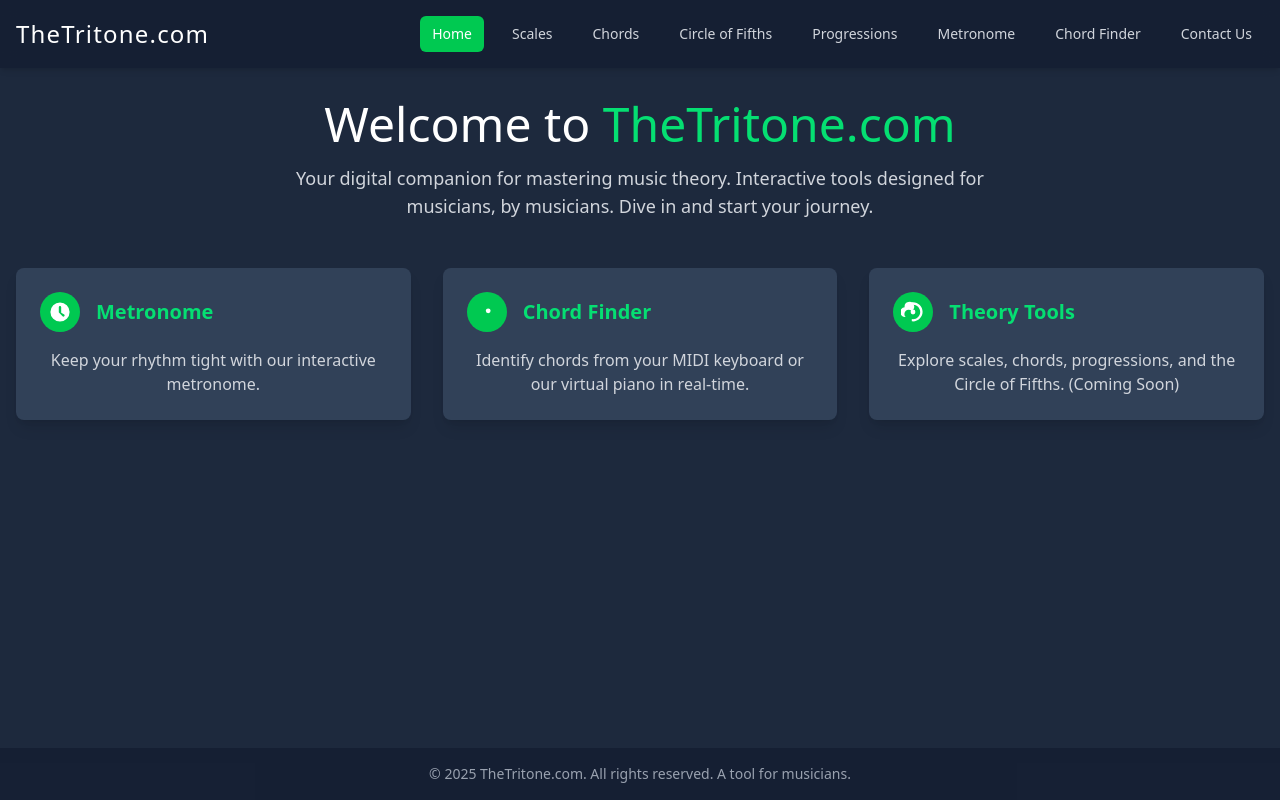
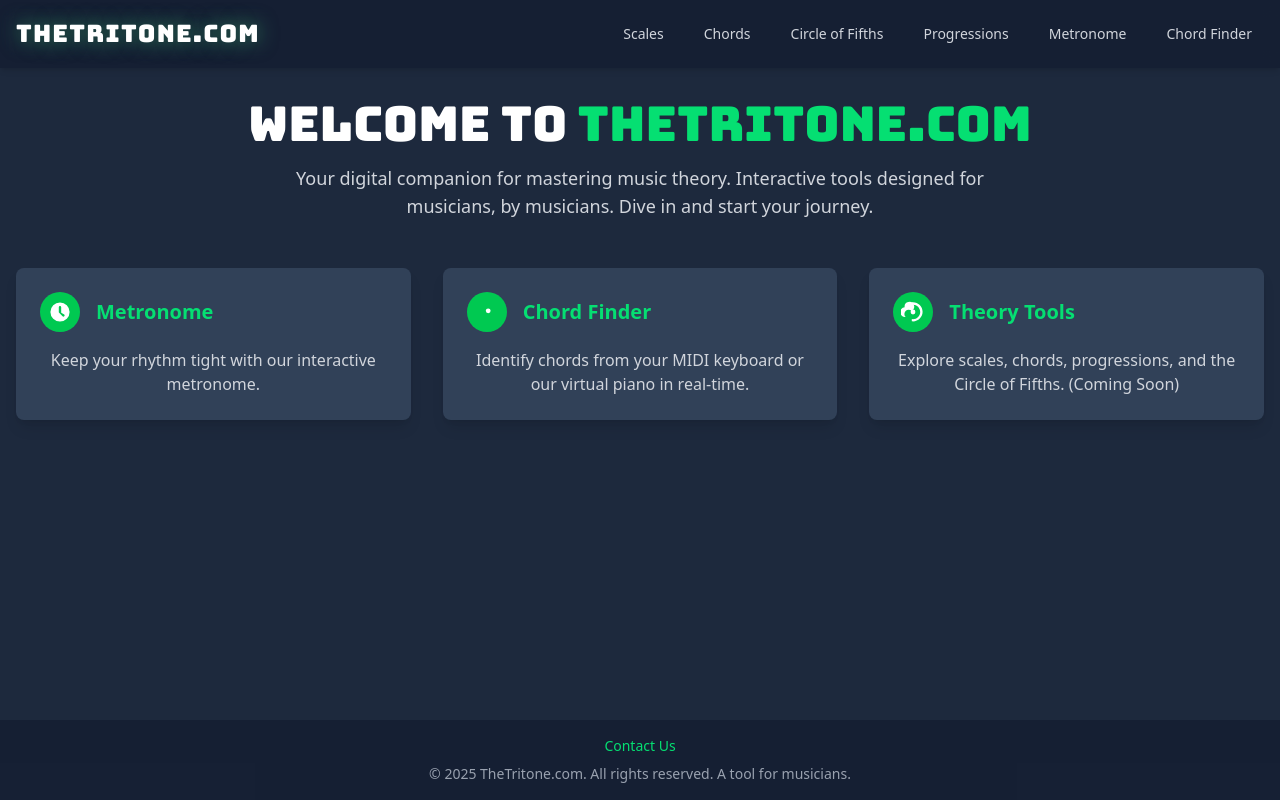
Before and after one commit to calivalverde/tt-client, a React (Vite) app: page / in a window 1280 px wide. Built offline with nearby package versions, Linux system fonts and the light colour scheme.

Commit message:
Changes on styles + robots.txt file added.

```diff
--- a/index.html
+++ b/index.html
@@ -4,8 +4,14 @@
     <meta charset="UTF-8" />
     <link rel="icon" type="image/svg+xml" href="/vite.svg" />
     <meta name="viewport" content="width=device-width, initial-scale=1.0" />
+    <link rel="preconnect" href="https://fonts.googleapis.com" />
+    <link rel="preconnect" href="https://fonts.gstatic.com" crossorigin />
+    <link
+      href="https://fonts.googleapis.com/css2?family=Bungee&family=Roboto:wght@300;400;500;700&family=VT323&display=swap"
+      rel="stylesheet"
+    />
     <link href="/src/style.css" rel="stylesheet" />
-    <title>client2</title>
+    <title>The Tritone - Music Theory Learning</title>
   </head>
   <body>
     <div id="root"></div>
--- a/src/components/Footer.jsx
+++ b/src/components/Footer.jsx
@@ -1,11 +1,19 @@
 
 import React from 'react';
+import { Link } from 'react-router';
 
 function Footer() {
   return (
     <footer className="bg-slate-900/50 text-center py-4 mt-8">
       <div className="container mx-auto px-4 text-sm text-gray-400">
-        &copy; {new Date().getFullYear()} TheTritone.com. All rights reserved. A tool for musicians.
+        <div className="mb-2">
+          <Link to="/contact" className="text-green-400 hover:text-green-300 transition-colors">
+            Contact Us
+          </Link>
+        </div>
+        <div>
+          &copy; {new Date().getFullYear()} TheTritone.com. All rights reserved. A tool for musicians.
+        </div>
       </div>
     </footer>
   );
--- a/src/components/Header.jsx
+++ b/src/components/Header.jsx
@@ -11,6 +11,10 @@ function Header() {
             <Link
               to="/"
               className="text-white hover:text-green-400 transition-colors"
+              style={{
+                fontFamily: "Bungee, sans-serif",
+                textShadow: "0 0 20px hsl(142 69% 58% / .5)",
+              }}
             >
               TheTritone.com
             </Link>
--- a/src/components/NavMenu.jsx
+++ b/src/components/NavMenu.jsx
@@ -40,14 +40,12 @@ const NavMenu = () => {
   const [isOpen, setIsOpen] = useState(false)
 
   const navItems = [
-    { label: "Home", path: "/" },
     { label: "Scales", path: "/scales" },
     { label: "Chords", path: "/chords" },
     { label: "Circle of Fifths", path: "/circle-of-fifths" },
     { label: "Progressions", path: "/progressions" },
     { label: "Metronome", path: "/metronome" },
     { label: "Chord Finder", path: "/chord-finder" },
-    { label: "Contact Us", path: "/contact" },
   ]
 
   const linkClass = "px-3 py-2 rounded-md text-sm font-medium transition-colors"
--- a/src/styles.css
+++ b/src/styles.css
@@ -1,5 +1,159 @@
 @import "tailwindcss";
 
-body {
-  font-family: "Roboto", sans-serif;
+@layer base {
+  body {
+    font-family: "Roboto", sans-serif;
+  }
 }
+
+@layer utilities {
+  .font-bungee {
+    font-family: "Bungee", sans-serif;
+  }
+
+  .font-vt323 {
+    font-family: "VT323", monospace;
+  }
+}
+
+@layer components {
+  /* Buttons */
+  .btn-primary {
+    background: linear-gradient(135deg, hsl(142 69% 58%), hsl(142 69% 48%));
+    color: white;
+    padding: 0.75rem 1.5rem;
+    border-radius: 0.5rem;
+    font-weight: 500;
+    transition: all 0.3s ease;
+    border: none;
+    cursor: pointer;
+    box-shadow: 0 4px 6px rgba(0, 0, 0, 0.3);
+  }
+
+  .btn-primary:hover {
+    background: linear-gradient(135deg, hsl(142 69% 68%), hsl(142 69% 58%));
+    transform: translateY(-2px);
+    box-shadow: 0 6px 12px rgba(74, 222, 128, 0.4);
+  }
+
+  .btn-primary:active {
+    transform: translateY(0);
+    box-shadow: 0 2px 4px rgba(0, 0, 0, 0.3);
+  }
+
+  .btn-secondary {
+    background: transparent;
+    color: hsl(142 69% 58%);
+    padding: 0.75rem 1.5rem;
+    border-radius: 0.5rem;
+    font-weight: 500;
+    transition: all 0.3s ease;
+    border: 2px solid hsl(142 69% 58%);
+    cursor: pointer;
+  }
+
+  .btn-secondary:hover {
+    background: hsl(142 69% 58% / 0.1);
+    border-color: hsl(142 69% 68%);
+    color: hsl(142 69% 68%);
+    transform: translateY(-2px);
+  }
+
+  .btn-secondary:active {
+    transform: translateY(0);
+  }
+
+  /* Links */
+  .link {
+    color: hsl(142 69% 58%);
+    text-decoration: none;
+    transition: all 0.2s ease;
+    position: relative;
+  }
+
+  .link:hover {
+    color: hsl(142 69% 68%);
+  }
+
+  .link-underline {
+    color: hsl(142 69% 58%);
+    text-decoration: none;
+    transition: all 0.2s ease;
+    position: relative;
+  }
+
+  .link-underline::after {
+    content: "";
+    position: absolute;
+    bottom: -2px;
+    left: 0;
+    width: 0;
+    height: 2px;
+    background: hsl(142 69% 58%);
+    transition: width 0.3s ease;
+  }
+
+  .link-underline:hover::after {
+    width: 100%;
+  }
+
+  .link-underline:hover {
+    color: hsl(142 69% 68%);
+  }
+
+  /* Boxes / Cards */
+  .box {
+    background: hsl(217 33% 17% / 0.6);
+    border: 2px solid hsl(217 33% 25%);
+    border-radius: 1rem;
+    padding: 2rem;
+    transition: all 0.3s ease;
+    backdrop-filter: blur(10px);
+  }
+
+  .box:hover {
+    border-color: hsl(142 69% 58%);
+    transform: translateY(-4px);
+    box-shadow: 0 8px 24px rgba(74, 222, 128, 0.2);
+    background: hsl(217 33% 17% / 0.8);
+  }
+
+  .box-green {
+    background: hsl(217 33% 17% / 0.6);
+    border: 2px solid hsl(142 69% 58%);
+    border-radius: 1rem;
+    padding: 2rem;
+    transition: all 0.3s ease;
+    backdrop-filter: blur(10px);
+  }
+
+  .box-green:hover {
+    border-color: hsl(142 69% 68%);
+    transform: translateY(-4px);
+    box-shadow: 0 8px 24px rgba(74, 222, 128, 0.3),
+                0 0 40px rgba(74, 222, 128, 0.15);
+    background: hsl(217 33% 17% / 0.9);
+  }
+
+  .box-clickable {
+    cursor: pointer;
+    background: hsl(217 33% 17% / 0.6);
+    border: 2px solid hsl(217 33% 25%);
+    border-radius: 1rem;
+    padding: 2rem;
+    transition: all 0.3s ease;
+    backdrop-filter: blur(10px);
+  }
+
+  .box-clickable:hover {
+    border-color: hsl(142 69% 58%);
+    transform: translateY(-4px) scale(1.02);
+    box-shadow: 0 8px 24px rgba(74, 222, 128, 0.3),
+                0 0 40px rgba(74, 222, 128, 0.15);
+    background: hsl(217 33% 17% / 0.9);
+  }
+
+  .box-clickable:active {
+    transform: translateY(-2px) scale(1.01);
+  }
+}
```
Also changed, not shown: public/robots.txt (added).
